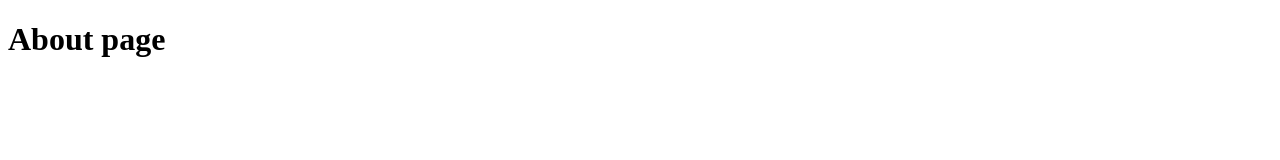
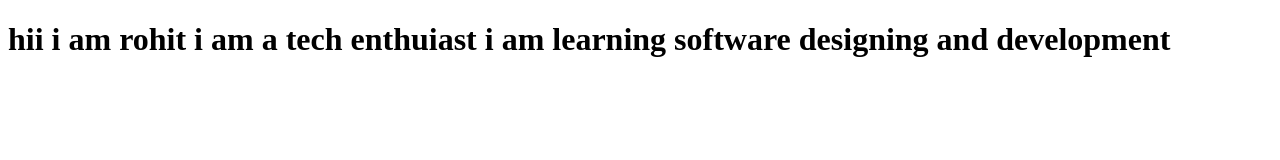
Before and after one commit to IRohit3001/Yes-bm, a plain HTML site: page about.html in a window 1280 px wide. Drawn offline with Linux system fonts and the light colour scheme.

Commit message:
commit by rohit

```diff
--- a/about.html
+++ b/about.html
@@ -6,7 +6,10 @@
     <title>Document</title>
 </head>
 <body>
-    <h1>About page
+    <h1>
+        hii i am rohit
+        i am a tech enthuiast
+        i am learning software designing and development
     </h1>
 </body>
 </html>
```
Also changed, not shown: index.html (+8 -1 lines).
